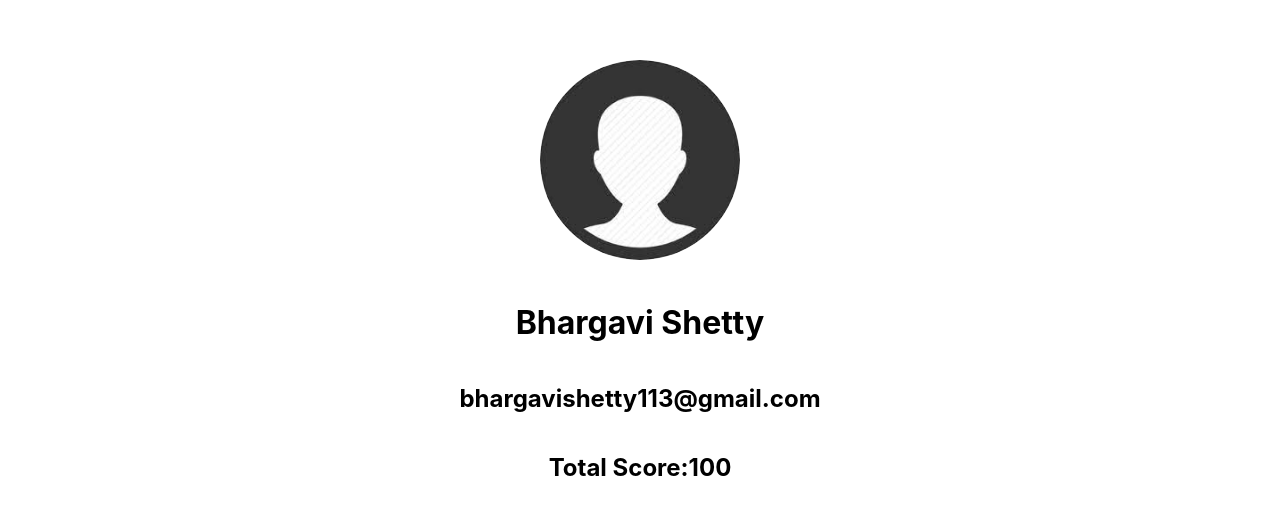
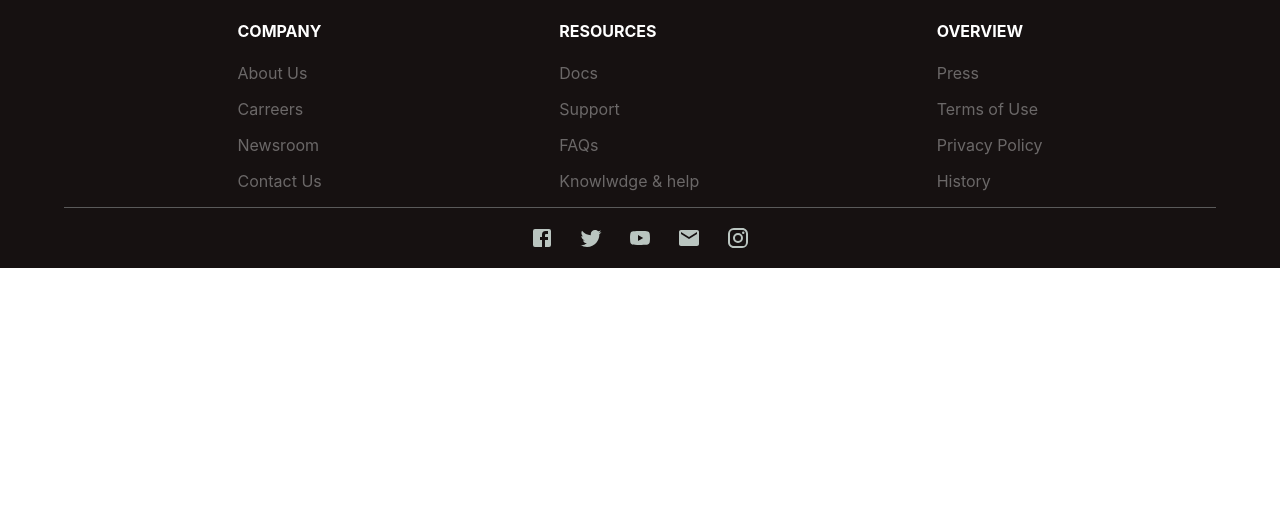
Before and after one commit to Bhargavi952/Quizzy_App, a React (Create React App) app in the folder Front-end/: page /profile in a window 1280 px wide. Shown: the top 514 px of the page. Built offline with nearby package versions, Linux system fonts and the light colour scheme.

Commit message:
Footer part is added

```diff
--- /dev/null
+++ b/Front-end/src/Components/Footer/Footer.jsx
@@ -0,0 +1,54 @@
+import React from "react";
+import styles from './Footer.module.css'
+import FacebookIcon from '@material-ui/icons/Facebook';
+import TwitterIcon from '@material-ui/icons/Twitter';
+import YouTubeIcon from '@material-ui/icons/YouTube';
+import MailIcon from '@material-ui/icons/Mail';
+import InstagramIcon from '@material-ui/icons/Instagram';
+
+
+const Footer = () => {
+  return (
+      <div  className={styles.footer_cont}>
+          <div className={styles.footer_description}>
+              <div>
+                  <h4>COMPANY</h4>
+                  <p>About Us</p>
+                  <p>Carreers</p>
+                  <p>Newsroom</p>
+                  <p>Contact Us</p>
+              </div>
+              <div>
+                  <h4>RESOURCES</h4>
+                  <p>Docs</p>
+                  <p>Support</p>
+                  <p>FAQs</p>
+                  <p>Knowlwdge & help</p>
+
+              </div>
+              <div>
+                  <h4>OVERVIEW</h4>
+                  <p>Press</p>
+                  <p>Terms of Use</p>
+                  <p>Privacy Policy</p>
+                  <p>History</p>
+              </div>
+
+          </div>
+          <div className={styles.line}>
+          </div>
+
+          <div className={styles.social_icons} >
+              <FacebookIcon/>
+              <TwitterIcon/>
+              <YouTubeIcon/>
+              <MailIcon/>
+              <InstagramIcon/>
+          </div>
+
+
+      </div>
+  )
+};
+
+export default Footer;
--- /dev/null
+++ b/Front-end/src/Components/Footer/Footer.module.css
@@ -0,0 +1,36 @@
+.footer_cont{
+    width: 100%;
+    background-color: rgb(22, 17, 17);
+    height: inherit;
+}
+.footer_description{
+    display: flex;
+    flex-direction: row;
+    justify-content: space-evenly;
+}
+.social_icons{
+    display: flex;
+    justify-content: center;
+    align-items: center;
+    height: 60px;
+    gap: 25px;
+    color: #bac5c0;
+}
+.social_icons :hover{
+    color: #11bf71;
+}
+.line{
+    height: 1px;
+    width: 90%;
+    margin: auto;
+    background-color: #5a5a5a;
+}
+.footer_description > div > h4{
+    color: white;
+}
+.footer_description > div > p{
+    color: rgb(107, 104, 104);
+}
+.footer_description > div > p:hover{
+    color: #11bf71;
+}
--- a/Front-end/src/Routes/Routes.jsx
+++ b/Front-end/src/Routes/Routes.jsx
@@ -3,12 +3,13 @@ import { Switch, Route } from "react-router-dom";
 import Register from "../Components/RegisterPage/Register";
 import Login from "../Components/LoginPage/Login";
 import Profile from "../Components/ProfilePage/Profile";
+import Footer from "../Components/Footer/Footer";
 
 const Routes = () => {
   return (
     <>
       <Switch>
-        <Route exact path="/">
+        {/* <Route exact path="/">
           <Register />
         </Route>
         <Route exact path="/login">
@@ -16,7 +17,8 @@ const Routes = () => {
         </Route>
         <Route exact path="/profile">
           <Profile/>
-        </Route>
+        </Route> */}
+        <Footer/>
       </Switch>
     </>
   );
```
